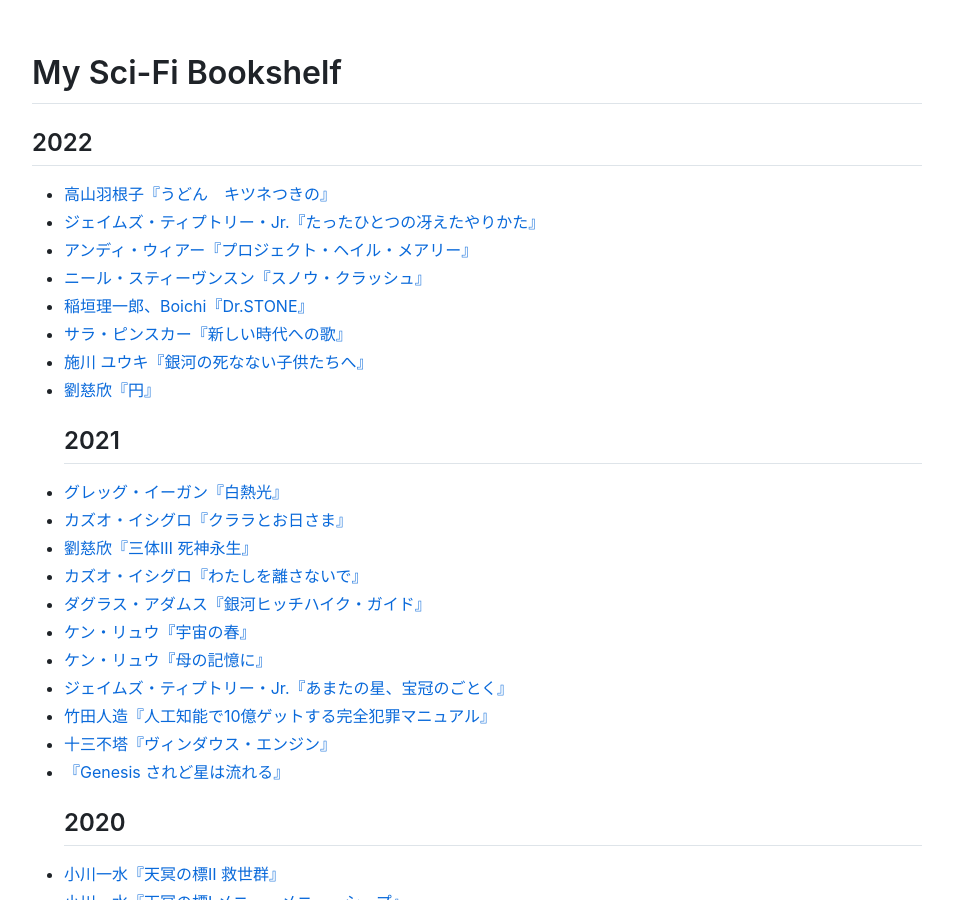
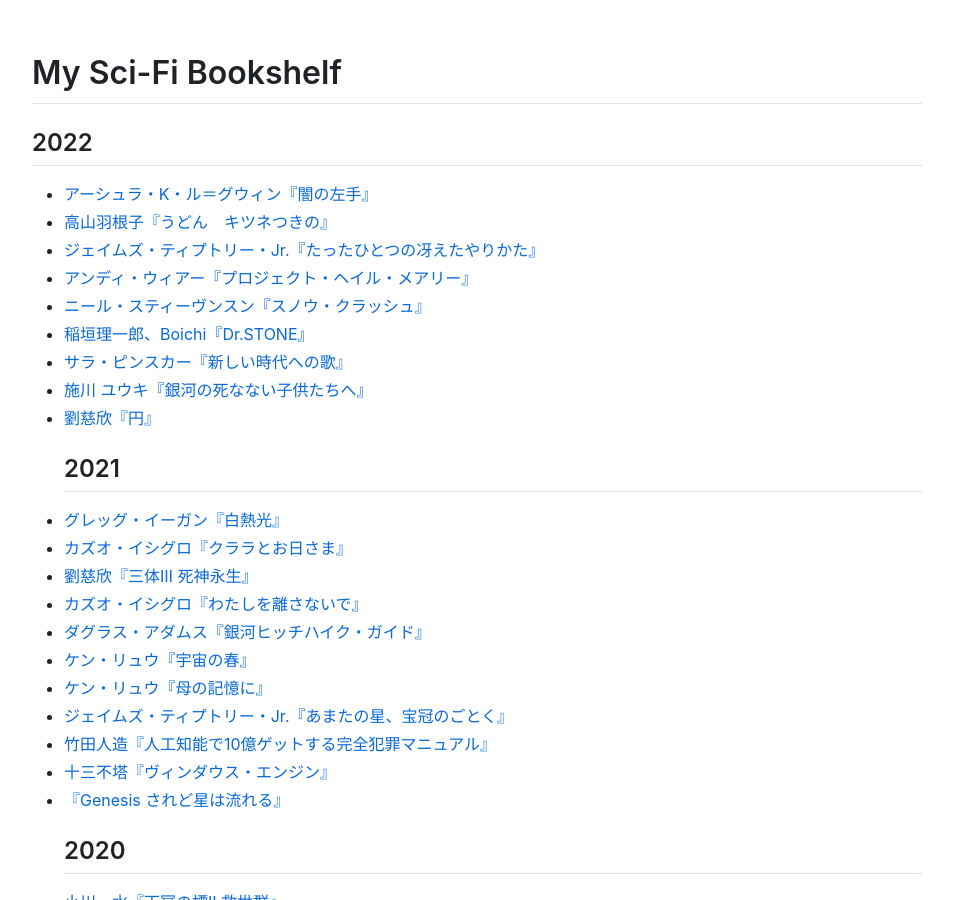
Before and after one commit to sankichi92/sankichi.net, a Jekyll site: the page built from sci-fi.md, in a window 1280 px wide and 900 px high. Shown: the whole window, without its empty margins (163-1116 px from the left). Built offline with Jekyll 4.4.1, drawn with Linux system fonts in a browser that asks for light colours; nearby versions of some CDN libraries; our own code applies the rules of GitHub Pages for plain Markdown files.

Commit message:
アーシュラ・K・ル＝グウィン『闇の左手』

```diff
--- a/_data/sci-fi-bookshelf.yml
+++ b/_data/sci-fi-bookshelf.yml
@@ -1,3 +1,8 @@
+- title: 闇の左手
+  author: アーシュラ・K・ル＝グウィン
+  asin: 415010252X
+  date: 2022-05-28
+
 - title: うどん　キツネつきの
   author: 高山羽根子
   asin: B01N8UBEAX
```
